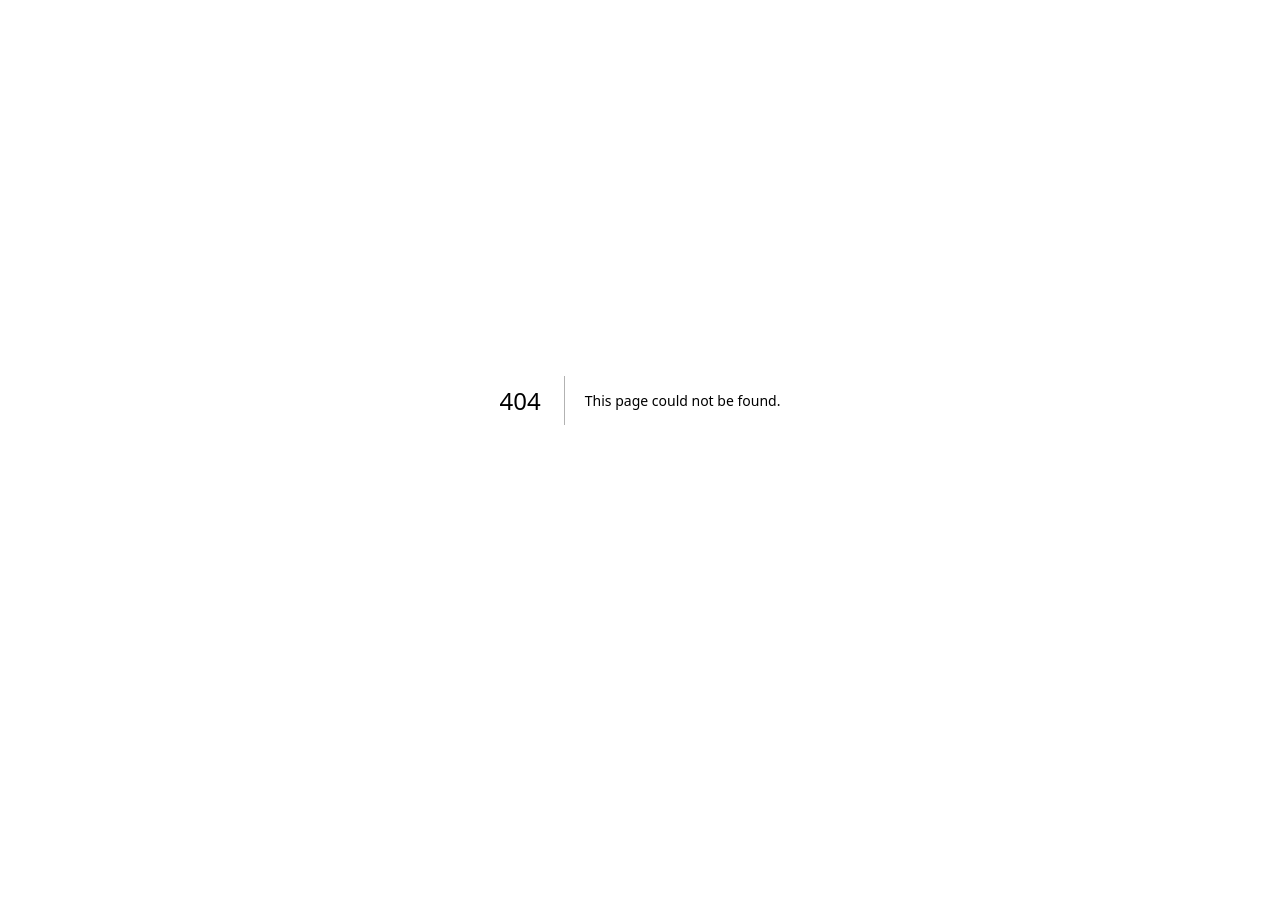
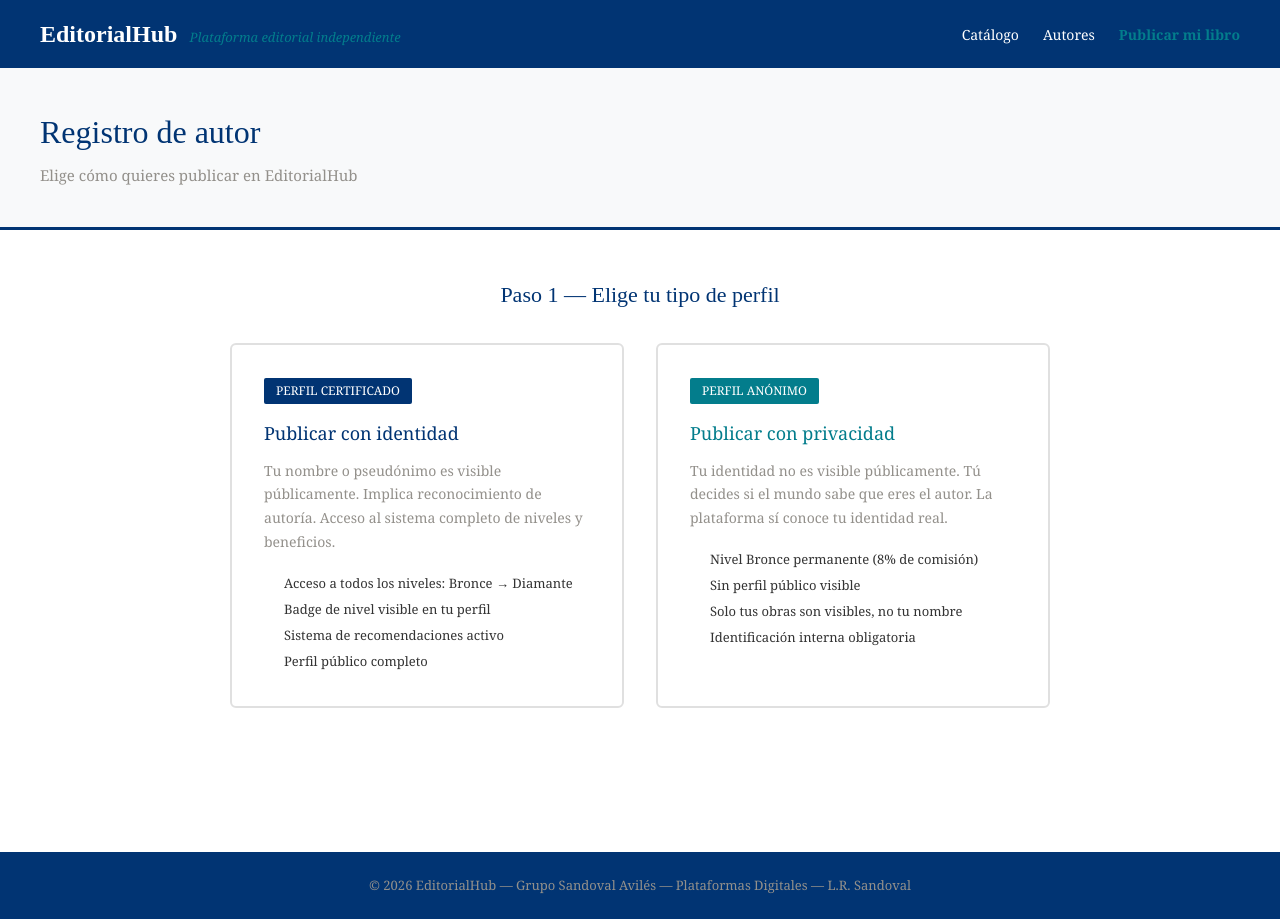
Before and after one commit to mSandoval40/EditorialHub, a Next.js app: page /registro in a window 1280 px wide. Before the commit this address had no page. Before the commit the page ends 800 px from the top, so only its background shows below. Built offline with nearby package versions, Linux system fonts and the light colour scheme.

Commit message:
Página de registro de autor v1

```diff
--- /dev/null
+++ b/app/registro/page.tsx
@@ -0,0 +1,229 @@
+"use client";
+import { useState } from "react";
+
+export default function Registro() {
+  const [tipoPerfil, setTipoPerfil] = useState<"certificado" | "anonimo" | null>(null);
+
+  return (
+    <main style={{
+      minHeight: "100vh",
+      backgroundColor: "#ffffff",
+      fontFamily: "Georgia, 'Times New Roman', serif",
+    }}>
+      {/* NAVEGACIÓN */}
+      <nav style={{
+        backgroundColor: "#013473",
+        padding: "16px 40px",
+        display: "flex",
+        justifyContent: "space-between",
+        alignItems: "center",
+      }}>
+        <div>
+          <a href="/" style={{ textDecoration: "none" }}>
+            <span style={{
+              color: "#ffffff",
+              fontSize: "24px",
+              fontWeight: "bold",
+              fontFamily: "'Times New Roman', serif",
+            }}>EditorialHub</span>
+            <span style={{
+              color: "#037D8C",
+              fontSize: "13px",
+              fontStyle: "italic",
+              marginLeft: "12px",
+            }}>Plataforma editorial independiente</span>
+          </a>
+        </div>
+        <div style={{ display: "flex", gap: "24px" }}>
+          <a href="/catalogo" style={{ color: "#ffffff", textDecoration: "none", fontSize: "14px" }}>Catálogo</a>
+          <a href="#" style={{ color: "#ffffff", textDecoration: "none", fontSize: "14px" }}>Autores</a>
+          <a href="/registro" style={{ color: "#037D8C", textDecoration: "none", fontSize: "14px", fontWeight: "bold" }}>Publicar mi libro</a>
+        </div>
+      </nav>
+
+      {/* ENCABEZADO */}
+      <section style={{
+        backgroundColor: "#f8f9fa",
+        padding: "40px",
+        borderBottom: "3px solid #013473",
+      }}>
+        <h1 style={{
+          color: "#013473",
+          fontSize: "32px",
+          fontFamily: "'Times New Roman', serif",
+          marginBottom: "8px",
+        }}>Registro de autor</h1>
+        <p style={{ color: "#93908B", fontSize: "15px" }}>
+          Elige cómo quieres publicar en EditorialHub
+        </p>
+      </section>
+
+      {/* SELECCIÓN DE PERFIL */}
+      <section style={{ padding: "48px 40px", maxWidth: "900px", margin: "0 auto" }}>
+        <h2 style={{
+          color: "#013473",
+          fontSize: "22px",
+          fontFamily: "'Times New Roman', serif",
+          marginBottom: "32px",
+          textAlign: "center",
+        }}>Paso 1 — Elige tu tipo de perfil</h2>
+
+        <div style={{ display: "grid", gridTemplateColumns: "1fr 1fr", gap: "32px", marginBottom: "48px" }}>
+
+          {/* PERFIL CERTIFICADO */}
+          <div
+            onClick={() => setTipoPerfil("certificado")}
+            style={{
+              border: tipoPerfil === "certificado" ? "3px solid #013473" : "2px solid #e0e0e0",
+              borderRadius: "6px",
+              padding: "32px",
+              cursor: "pointer",
+              backgroundColor: tipoPerfil === "certificado" ? "#f0f4fb" : "#ffffff",
+            }}>
+            <div style={{
+              backgroundColor: "#013473",
+              color: "#ffffff",
+              display: "inline-block",
+              padding: "4px 12px",
+              fontSize: "12px",
+              borderRadius: "2px",
+              marginBottom: "16px",
+            }}>PERFIL CERTIFICADO</div>
+            <h3 style={{ color: "#013473", fontSize: "18px", marginBottom: "12px" }}>
+              Publicar con identidad
+            </h3>
+            <p style={{ color: "#93908B", fontSize: "14px", lineHeight: "1.7", marginBottom: "16px" }}>
+              Tu nombre o pseudónimo es visible públicamente. Implica reconocimiento de autoría. Acceso al sistema completo de niveles y beneficios.
+            </p>
+            <ul style={{ color: "#333333", fontSize: "13px", lineHeight: "2", paddingLeft: "20px" }}>
+              <li>Acceso a todos los niveles: Bronce → Diamante</li>
+              <li>Badge de nivel visible en tu perfil</li>
+              <li>Sistema de recomendaciones activo</li>
+              <li>Perfil público completo</li>
+            </ul>
+          </div>
+
+          {/* PERFIL ANÓNIMO */}
+          <div
+            onClick={() => setTipoPerfil("anonimo")}
+            style={{
+              border: tipoPerfil === "anonimo" ? "3px solid #037D8C" : "2px solid #e0e0e0",
+              borderRadius: "6px",
+              padding: "32px",
+              cursor: "pointer",
+              backgroundColor: tipoPerfil === "anonimo" ? "#f0fafb" : "#ffffff",
+            }}>
+            <div style={{
+              backgroundColor: "#037D8C",
+              color: "#ffffff",
+              display: "inline-block",
+              padding: "4px 12px",
+              fontSize: "12px",
+              borderRadius: "2px",
+              marginBottom: "16px",
+            }}>PERFIL ANÓNIMO</div>
+            <h3 style={{ color: "#037D8C", fontSize: "18px", marginBottom: "12px" }}>
+              Publicar con privacidad
+            </h3>
+            <p style={{ color: "#93908B", fontSize: "14px", lineHeight: "1.7", marginBottom: "16px" }}>
+              Tu identidad no es visible públicamente. Tú decides si el mundo sabe que eres el autor. La plataforma sí conoce tu identidad real.
+            </p>
+            <ul style={{ color: "#333333", fontSize: "13px", lineHeight: "2", paddingLeft: "20px" }}>
+              <li>Nivel Bronce permanente (8% de comisión)</li>
+              <li>Sin perfil público visible</li>
+              <li>Solo tus obras son visibles, no tu nombre</li>
+              <li>Identificación interna obligatoria</li>
+            </ul>
+          </div>
+        </div>
+
+        {/* FORMULARIO — aparece al seleccionar perfil */}
+        {tipoPerfil && (
+          <div style={{
+            border: "1px solid #e0e0e0",
+            borderRadius: "6px",
+            padding: "40px",
+            backgroundColor: "#fafafa",
+          }}>
+            <h2 style={{
+              color: "#013473",
+              fontSize: "20px",
+              fontFamily: "'Times New Roman', serif",
+              marginBottom: "32px",
+            }}>Paso 2 — Tus datos</h2>
+
+            <div style={{ display: "grid", gridTemplateColumns: "1fr 1fr", gap: "24px" }}>
+              {[
+                { label: "Nombre completo", placeholder: "Nombre real (uso interno)", type: "text" },
+                { label: tipoPerfil === "certificado" ? "Nombre público o pseudónimo" : "Pseudónimo (opcional)", placeholder: tipoPerfil === "certificado" ? "Como aparecerás en el catálogo" : "Solo si deseas usarlo", type: "text" },
+                { label: "Correo electrónico", placeholder: "correo@ejemplo.com", type: "email" },
+                { label: "Confirmar correo", placeholder: "correo@ejemplo.com", type: "email" },
+                { label: "Contraseña", placeholder: "Mínimo 8 caracteres", type: "password" },
+                { label: "Confirmar contraseña", placeholder: "Repite tu contraseña", type: "password" },
+              ].map((campo, i) => (
+                <div key={i}>
+                  <label style={{
+                    display: "block",
+                    color: "#013473",
+                    fontSize: "13px",
+                    fontWeight: "bold",
+                    marginBottom: "6px",
+                  }}>{campo.label}</label>
+                  <input
+                    type={campo.type}
+                    placeholder={campo.placeholder}
+                    style={{
+                      width: "100%",
+                      padding: "10px 14px",
+                      border: "1px solid #e0e0e0",
+                      borderRadius: "4px",
+                      fontSize: "14px",
+                      fontFamily: "Georgia, serif",
+                      boxSizing: "border-box",
+                    }}
+                  />
+                </div>
+              ))}
+            </div>
+
+            <div style={{ marginTop: "32px" }}>
+              <label style={{ display: "flex", alignItems: "flex-start", gap: "10px", cursor: "pointer" }}>
+                <input type="checkbox" style={{ marginTop: "3px" }} />
+                <span style={{ color: "#93908B", fontSize: "13px", lineHeight: "1.6" }}>
+                  He leído y acepto los términos y condiciones de EditorialHub. Entiendo que mi identidad real será verificada por el administrador antes de poder publicar.
+                </span>
+              </label>
+            </div>
+
+            <div style={{ marginTop: "32px", textAlign: "center" }}>
+              <button style={{
+                backgroundColor: "#013473",
+                color: "#ffffff",
+                padding: "14px 48px",
+                border: "none",
+                borderRadius: "4px",
+                fontSize: "16px",
+                cursor: "pointer",
+                fontFamily: "Georgia, serif",
+              }}>
+                Crear mi cuenta como autor {tipoPerfil === "certificado" ? "certificado" : "anónimo"}
+              </button>
+            </div>
+          </div>
+        )}
+      </section>
+
+      {/* FOOTER */}
+      <footer style={{
+        backgroundColor: "#013473",
+        padding: "24px 40px",
+        textAlign: "center",
+        color: "#93908B",
+        fontSize: "13px",
+        marginTop: "48px",
+      }}>
+        <p>© 2026 EditorialHub — Grupo Sandoval Avilés — Plataformas Digitales — L.R. Sandoval</p>
+      </footer>
+    </main>
+  );
+}
```
